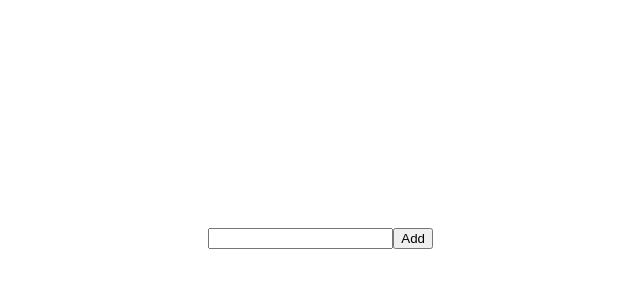
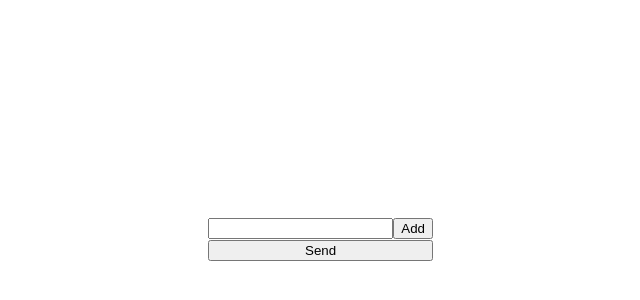
Before and after one commit to ayaosamaramadan/Planora, a Vue app in the folder frontend/: page / in a window 1280 px wide. Shown: the part 162-462 px from the top of the page, without its empty margins (207-847 px from the left). Built offline with nearby package versions, Linux system fonts and the light colour scheme.

Commit message:
show dif of 2 way comunication

```diff
--- a/frontend/src/App.vue
+++ b/frontend/src/App.vue
@@ -2,9 +2,18 @@
 import { onMounted, ref } from 'vue'
 import EnterTask from './components/EnterTask.vue'
 import DeleteTask from './components/DeleteTask.vue'
+import CompB from './components/CompB.vue'
+import CompA from './components/CompA.vue'
+
+const message = ref('')
+
+const handleMessage = (msg) => {
+  message.value = msg
+}
 
 const tasks = ref([])
-// const newTask = ref('')
+
+
 
 const addTask = (newTask) => {
   if (!newTask.trim()) return
@@ -26,7 +35,7 @@ onMounted(() => {
 </script>
 
 <template>
- <EnterTask @add-task="addTask" />
+  <EnterTask @add-task="addTask" />
 
 
   <div>
@@ -34,10 +43,16 @@ onMounted(() => {
       <li v-for="task in tasks" :key="task.id">
         <input type="checkbox" v-model="task.done" />
         {{ task.title }}
-       <DeleteTask @delete-task="handleDel(task.id)"/>
+        <DeleteTask @delete-task="handleDel(task.id)" />
       </li>
     </ul>
   </div>
+
+
+
+  <!-- from compA to compB -->
+  <CompA @send-message="handleMessage" />
+  <CompB :msg="message" />
 </template>
 
 <style scoped></style>
--- /dev/null
+++ b/frontend/src/components/CompA.vue
@@ -0,0 +1,11 @@
+<script setup>
+const emit = defineEmits(['send-message'])
+
+const sendMessage = () => {
+  emit('send-message', 'Hello from A')
+}
+</script>
+
+<template>
+  <button @click="sendMessage">Send</button>
+</template>
--- /dev/null
+++ b/frontend/src/components/CompB.vue
@@ -0,0 +1,13 @@
+<script setup>
+const { msg } = defineProps(['msg'])
+</script>
+
+<template>
+  <h2 class="sty">{{ msg }}</h2>
+</template>
+
+<style scoped>
+.sty {
+  color: red;
+}
+</style>
```
